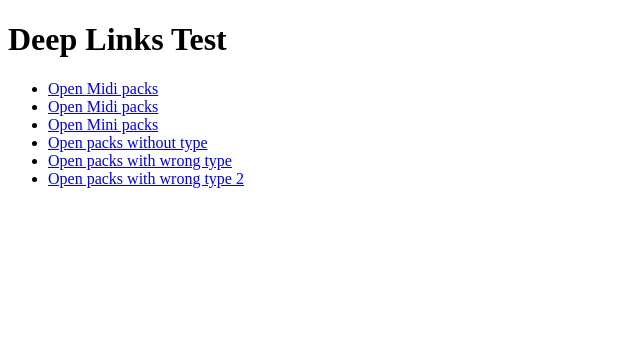
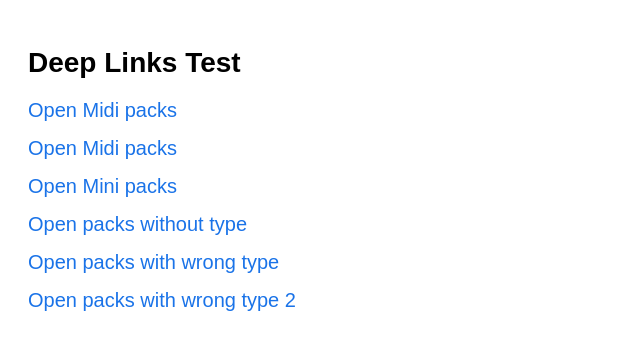
Before and after one commit to NazarNovak-ny/deep-links-test, a plain HTML site: page index.html in a window 1280 px wide. Shown: the whole page, without its empty margins (0-640 px from the left). Drawn offline with Linux system fonts and the light colour scheme.

Commit message:
Update index.html

```diff
--- a/index.html
+++ b/index.html
@@ -3,6 +3,36 @@
   <head>
     <meta charset="UTF-8">
     <title>Open App Deep Links</title>
+    <style>
+      body {
+        font-family: Arial, sans-serif;
+        font-size: 20px; /* make text bigger */
+        padding: 20px;
+      }
+
+      h1 {
+        font-size: 28px;
+        margin-bottom: 20px;
+      }
+
+      ul {
+        list-style: none; /* remove bullets */
+        padding: 0;
+      }
+
+      li {
+        margin-bottom: 15px; /* space between items */
+      }
+
+      a {
+        text-decoration: none;
+        color: #1a73e8; /* blue links */
+      }
+
+      a:hover {
+        text-decoration: underline;
+      }
+    </style>
   </head>
   <body>
     <h1>Deep Links Test</h1>
```
